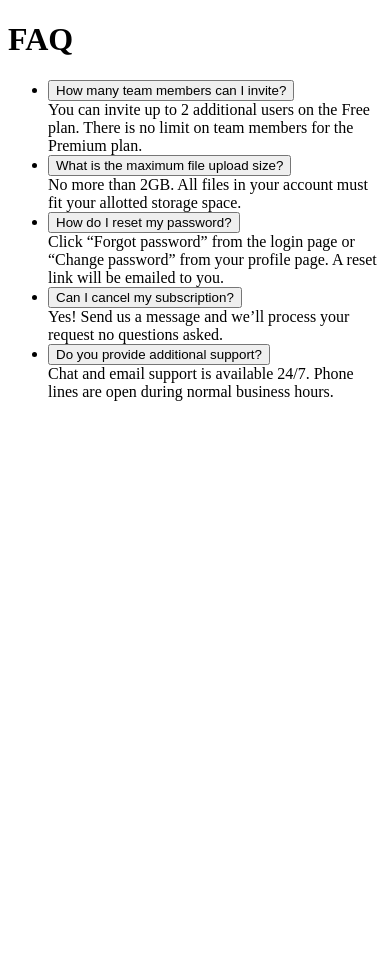
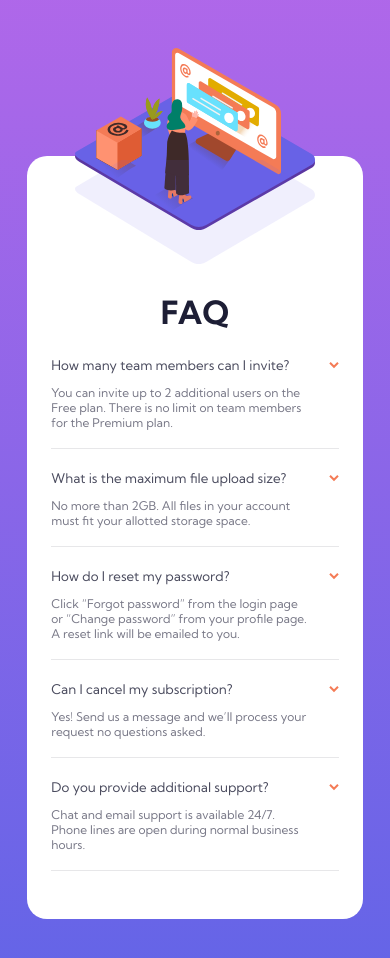
Before and after one commit to jkellerman/faq-accordion-card-main, a plain HTML site: page index.html in a window 390 px wide. Before the commit the page ends 844 px from the top, so only its background shows below. Drawn offline with Linux system fonts and the light colour scheme.

Commit message:
add in styles for mobile

```diff
--- a/index.html
+++ b/index.html
@@ -9,55 +9,89 @@
       sizes="32x32"
       href="./images/favicon-32x32.png"
     />
+    <link rel="stylesheet" href="styles.css" />
+    <link rel="preconnect" href="https://fonts.googleapis.com" />
+    <link rel="preconnect" href="https://fonts.gstatic.com" crossorigin />
+    <link
+      href="https://fonts.googleapis.com/css2?family=Kumbh+Sans:wght@400;700&display=swap"
+      rel="stylesheet"
+    />
     <title>Frontend Mentor | FAQ Accordion Card</title>
   </head>
   <body>
     <main class="container">
-      <div class="header">
-        <h1>FAQ</h1>
+      <img
+        class="illustration"
+        src="images/illustration-woman-online-mobile.svg"
+        alt="illustration-woman-online"
+      />
+      <img
+        class="bg-pattern"
+        src="images/bg-pattern-mobile.svg"
+        alt="background-pattern"
+      />
+      <div class="accordion-header">
+        <p>FAQ</p>
       </div>
       <ul class="accordion">
         <li>
           <button class="accordion-control">
             How many team members can I invite?
+            <img src="images/icon-arrow-down.svg" alt="chevon-down-icon" />
           </button>
           <div class="accordion-panel">
+            <p>
               You can invite up to 2 additional users on the Free plan. There is
               no limit on team members for the Premium plan.
+            </p>
           </div>
         </li>
         <li>
           <button class="accordion-control">
             What is the maximum file upload size?
+            <img src="images/icon-arrow-down.svg" alt="chevon-down-icon" />
           </button>
           <div class="accordion-panel">
+            <p>
               No more than 2GB. All files in your account must fit your allotted
               storage space.
+            </p>
           </div>
         </li>
         <li>
-          <button class="accordion-control">How do I reset my password?</button>
+          <button class="accordion-control">
+            How do I reset my password?
+            <img src="images/icon-arrow-down.svg" alt="chevon-down-icon" />
+          </button>
           <div class="accordion-panel">
+            <p>
               Click “Forgot password” from the login page or “Change password”
               from your profile page. A reset link will be emailed to you.
+            </p>
           </div>
         </li>
         <li>
           <button class="accordion-control">
             Can I cancel my subscription?
+            <img src="images/icon-arrow-down.svg" alt="chevon-down-icon" />
           </button>
           <div class="accordion-panel">
+            <p>
               Yes! Send us a message and we’ll process your request no questions
               asked.
+            </p>
           </div>
         </li>
         <li>
           <button class="accordion-control">
             Do you provide additional support?
+            <img src="images/icon-arrow-down.svg" alt="chevon-down-icon" />
           </button>
           <div class="accordion-panel">
+            <p>
               Chat and email support is available 24/7. Phone lines are open
               during normal business hours.
+            </p>
           </div>
         </li>
       </ul>
--- a/styles.css
+++ b/styles.css
@@ -0,0 +1,100 @@
+* {
+  box-sizing: border-box;
+  margin: 0;
+  font-family: "Kumbh Sans", sans-serif;
+}
+
+:root {
+  /* Text */
+
+  --Very-dark-desaturated-blue: hsl(238, 29%, 16%);
+  --Soft-red: hsl(14, 88%, 65%);
+  --Very-dark-grayish-blue: hsl(237, 12%, 33%);
+  --Dark-grayish-blue: hsl(240, 6%, 50%);
+
+  /* Background gradient */
+
+  --Soft-violet: hsl(273, 75%, 66%);
+  --Soft-blue: hsl(240, 73%, 65%);
+
+  /* Divider */
+
+  --Light-grayish-blue: hsl(240, 5%, 91%);
+}
+
+body {
+  background: linear-gradient(180deg, var(--Soft-violet), var(--Soft-blue));
+  font-size: 12px;
+}
+
+.container {
+  width: 86%;
+  margin: 13em auto 4em;
+  display: flex;
+  flex-direction: column;
+  justify-content: center;
+  align-items: center;
+  background-color: white;
+  border-radius: 20px;
+  padding: 2em;
+  padding-bottom: 3em;
+  color: var(--Very-dark-desaturated-blue);
+  position: relative;
+}
+
+.illustration {
+  position: absolute;
+  width: 240px;
+  top: -9em;
+}
+.bg-pattern {
+  position: absolute;
+  top: 0.3em;
+}
+
+.accordion-header {
+  margin-top: 3.5em;
+  margin-bottom: 0.5em;
+  font-size: 2rem;
+  font-weight: 700;
+}
+
+.accordion {
+  padding-left: 0;
+  min-width: 100%;
+}
+
+.accordion li {
+  list-style: none;
+}
+
+.accordion-control {
+  background-color: white;
+  outline: none;
+  border: none;
+  color: var(--Very-dark-grayish-blue);
+  padding: 0;
+  display: flex;
+  justify-content: space-between;
+  align-items: center;
+  width: 100%;
+}
+
+.accordion-panel {
+  color: var(--Dark-grayish-blue);
+  border-bottom: 1px solid var(--Light-grayish-blue);
+  padding-bottom: 1.5em;
+}
+
+.accordion-panel p {
+  width: 90%;
+  padding-top: 1em;
+  /* display: none; */
+}
+
+li {
+  padding: 0.75em 0 1em;
+  display: flex;
+  flex-direction: column;
+  justify-content: center;
+}
```
Lines whose indentation alone changed are shown as unchanged.
